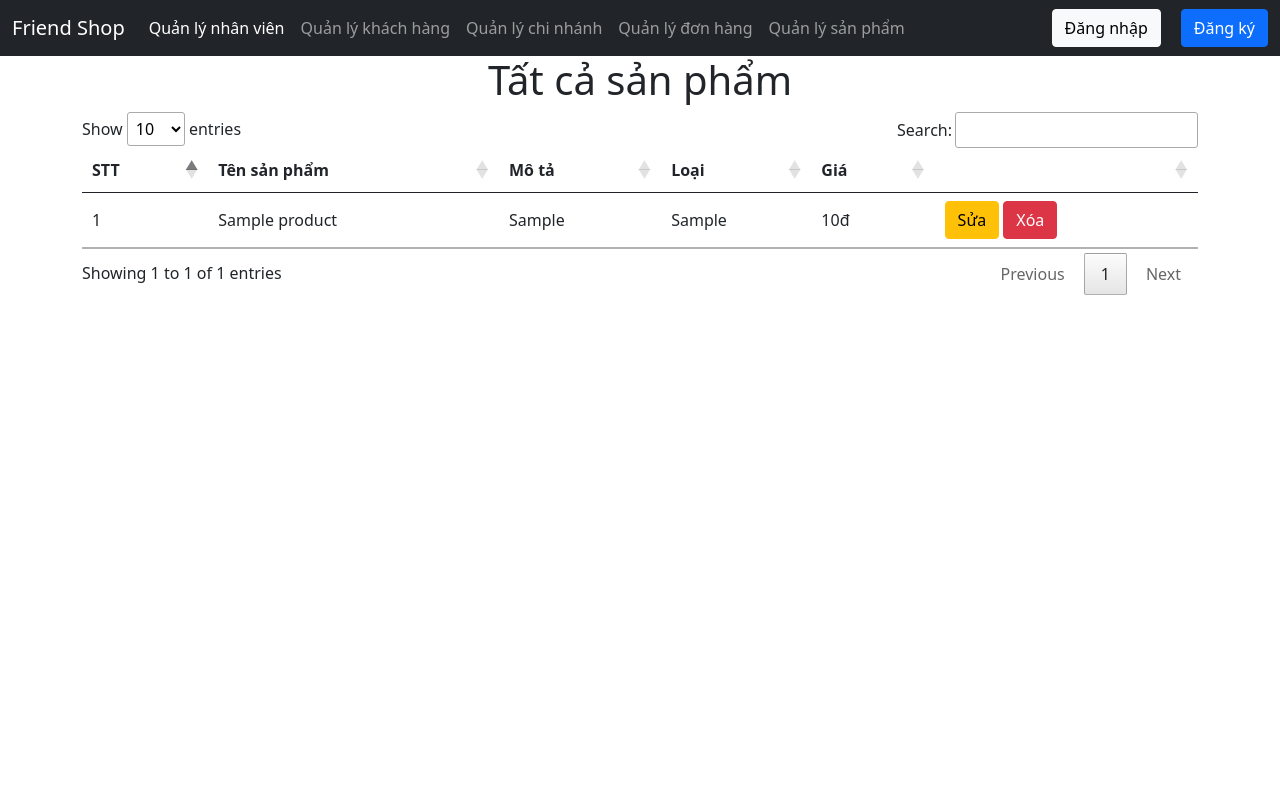
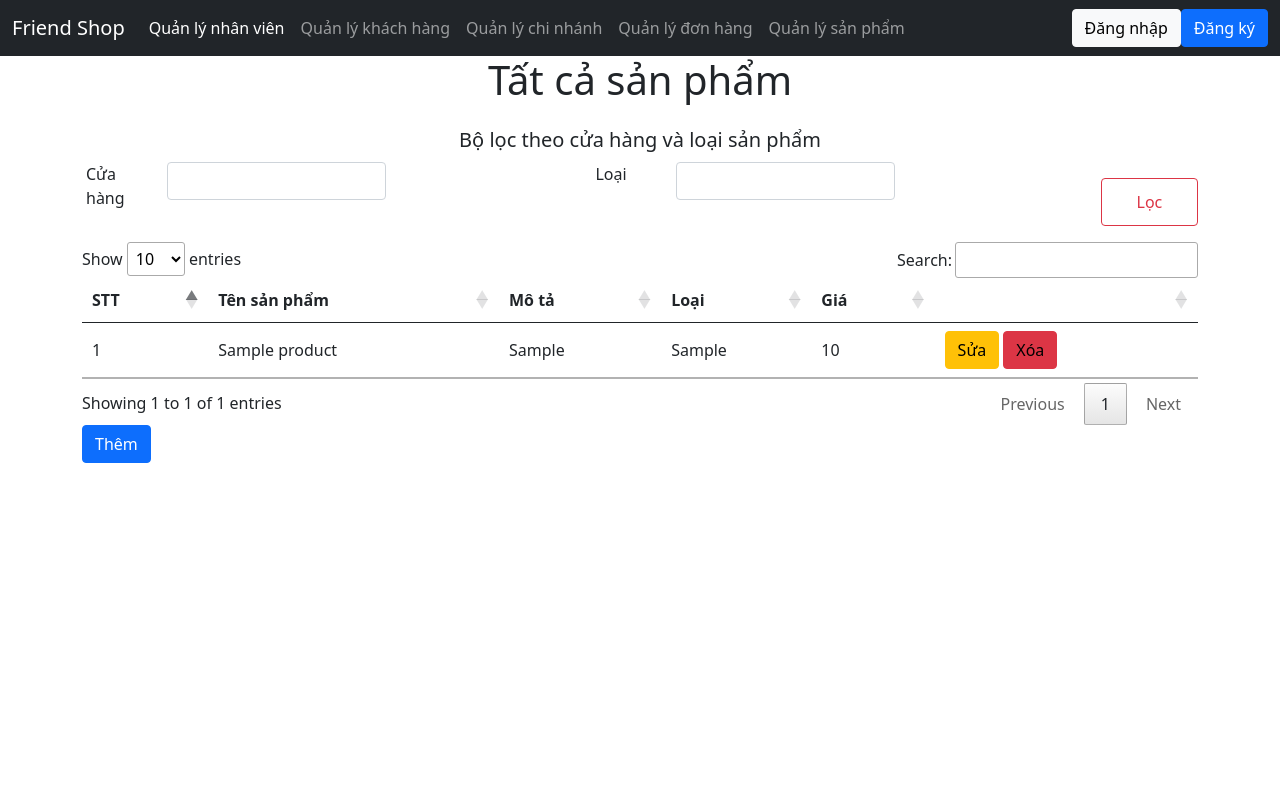
Before and after one commit to bao-nguyenbku/FRIEND_SHOP, a PHP site: page /manageProduct.php in a window 1280 px wide. Run offline with PHP 8.4, Linux system fonts and the light colour scheme; tables that the repository leaves empty or names only in its code hold one stand-in row (values such as "Sample post"); some libraries are stand-ins or nearby versions.

Commit message:
complete front end product

```diff
--- a/controllers/productController.php
+++ b/controllers/productController.php
@@ -1,5 +1,25 @@
 <?php
     include "./db/db.php";
     $sql = "select * from product";
-    $result = $db->query($sql);
+    $sql2 = '';
+    if (isset($_POST['filter']))
+    {
+        $getCate = $_POST['filterCate'];
+        $getStore = $_POST['filterStore'];
+        if ($getCate != '' and $getStore != '')
+            {
+                $sql2 = "CALL getProduct('".$_POST['filterCate']."', '".$_POST['filterStore']."')";
+            }
+
+    }
+    if ($sql2 != '')
+    {
+        $result = $db->query($sql2);
+    } else
+    {
+        $result = $db->query($sql);
+    }
+
+
+
 ?>
--- a/footer.php
+++ b/footer.php
@@ -10,6 +10,17 @@
         });
     });
 </script>
+<script>
+
+        function testSth(ele)
+        {
+            var globalID;
+            globalID = ele.id;
+
+            document.cookie="cname="+globalID;
+        }
+
+</script>
 </body>
 
 </html>
--- a/header.php
+++ b/header.php
@@ -21,7 +21,7 @@ session_start();
     <link rel="stylesheet" href="//cdn.datatables.net/1.11.3/css/jquery.dataTables.min.css">
 
     <!-- CUSTOM CSS -->
-    <link rel="stylesheet" href="public/style.css">
+
 </head>
 
 <body>
--- a/manageProduct.php
+++ b/manageProduct.php
@@ -1,7 +1,45 @@
 <?php include "header.php"; ?>
 <?php include "controllers/productController.php"; ?>
+
+<link rel="stylesheet" href="./public/manageProduct.css">
 <div class="container">
     <h1 style="text-align: center;">Tất cả sản phẩm</h1>
+    <div class="filter-form" >
+        <h5>Bộ lọc theo cửa hàng và loại sản phẩm</h5>
+        <form class="row g-3 needs-validation filterForm" action="manageProduct.php" method="post" novalidate >
+
+            <div class="mb-4 row" style="margin-bottom: 0">
+                <label class="form-label col-sm-2 " for="name">Cửa hàng</label>
+                <div class="col-sm-6">
+                    <input type="number" class="form-control" name="filterStore" id="username" placeholder="" required value="" >
+                </div>
+            </div>
+            <div class="mb-4 row " style="margin-bottom: 0!important;">
+                <label class="form-label col-sm-2" for="name">Loại</label>
+                <div class="col-sm-6">
+                    <input type="text" class="form-control" name="filterCate"  id="name" placeholder="" required value="">
+                </div>
+            </div>
+
+            <div class="mb-3 d-grid gap-2">
+                <button class="btn btn-outline-danger" type="submit" id="signup"  name="filter">Lọc</button>
+            </div>
+        </form>
+    </div>
+    <div id="filter-result" style="text-align: center;">
+        <?php
+            if (!isset($getCate)){$getCate= '';}
+
+            if ($getCate != '')
+            {
+                echo "Danh sách <b> $getCate </b> cửa hàng <b> $getStore </b>";
+            }
+            else {
+                echo '';
+            }
+        ?>
+    </div>
+
     <table class="table table-hover align-middle" id="product-table">
         <thead>
             <tr>
@@ -20,14 +58,27 @@
                 <td><?php echo $row["name"]; ?></td>
                 <td><?php echo $row["specs"]; ?></td>
                 <td><?php echo $row["category"]; ?></td>
-                <td><?php echo number_format($row["price"], 0, ",", ".")."đ"; ?></td>
+                <td><?php echo  $row["price"]; ?></td>
                 <td>
-                    <button type="button" class="btn btn-warning">Sửa</button>
-                    <button type="button" class="btn btn-danger">Xóa</button>
+
+                        <button type="button" class="btn btn-warning">
+                            <a href="./updateProduct.php" onclick="testSth(this)" class="link-primary link-product" id="<?php echo $row[0]; ?>">
+                                Sửa
+                            </a>
+                        </button>
+
+
+                    <button type="button" class="btn btn-danger">
+                        <a href="./deleteProduct.php?rn=<?php echo $row[0]; ?>" class="link-primary link-product" >
+                            Xóa
+                        </a>
+                    </button>
+
                 </td>
             </tr>
             <?php $index += 1; ?>
             <?php } ?>
+
             <!-- <tr>
                 <td>1</td>
                 <td>iPhone 13 Pro Max</td>
@@ -52,7 +103,7 @@
             </tr> -->
         </tbody>
     </table>
+    <a href="addProduct.php" class="link-primary"><button type="button" class="btn btn-primary">Thêm</button></a>
 </div>
 
-
 <?php include "footer.php"; ?>
--- /dev/null
+++ b/public/manageProduct.css
@@ -0,0 +1,82 @@
+*
+{
+    padding: 0;
+    margin: 0;
+    box-sizing: border-box;
+}
+
+.sidebar-container
+{
+    width: 100%;
+}
+
+
+body {
+    width:100vw;
+    height:100vh;
+}
+.top-header {
+    height: 3em; background-color: black; text-align: right; padding-right: 2%;
+}
+.top-header-content:link {
+    line-height: 3em; text-decoration: none; color: #777;
+}
+.top-header-content:visited {
+    line-height: 3em; text-decoration: none; color: #777;
+}
+.top-header-content:hover {
+    line-height: 3em; text-decoration: none; color: #25a8ea;
+}
+.navbar-right
+{
+    float: right!important;
+    margin-right: -15px;
+
+}
+
+
+.table-container h2
+{
+    position: relative;
+    left: 50%;
+    transform: translateX(-50%);
+    color: red;
+    text-align: center;
+}
+
+/* EDIT sidebar */
+
+.sidebar-container .d-flex .nav button
+{
+    height: calc(100vh/7);
+}
+
+.tab-content
+{
+    width: 100%;
+    height: 100%;
+}
+ .filter-form
+{
+    margin-top: 3vh;
+}
+
+.filter-form .filterForm
+{
+    display: grid;
+    grid-template-columns: 45% 45% 10%;
+    flex: 1;
+    margin-top: 10px;
+}
+.filter-form h5
+{
+    position: relative;
+    left: 50%;
+    width: fit-content;
+    transform: translateX(-50%);
+}
+.link-product
+{
+    text-decoration: none;
+    color: black;
+}
```
Also changed, not shown: addProduct.php (added, +123 -0 lines), deleteProduct.php (added, +18 -0 lines), public/js/product.js (added, +13 -0 lines), public/product.css (added, +11 -0 lines), updateProduct.php (added, +143 -0 lines), 1 other file.
